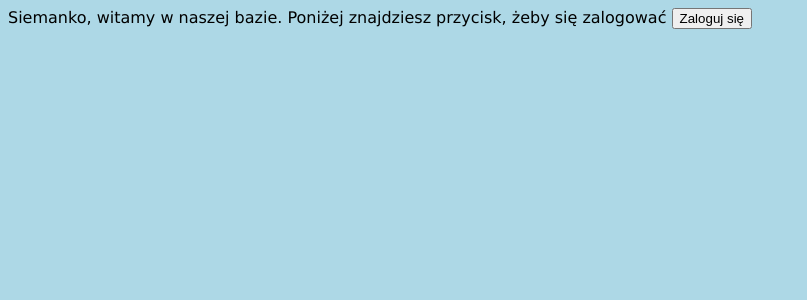
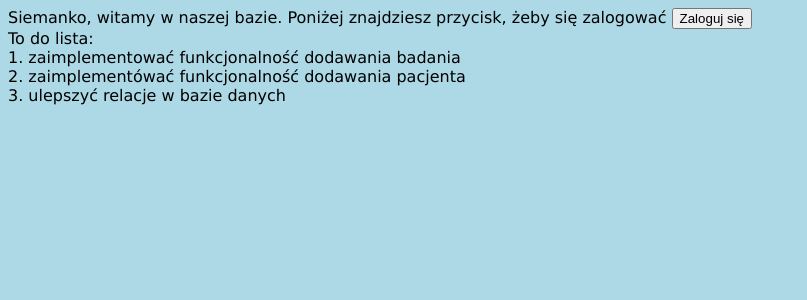
Before and after one commit to all2gos/mbd_lims, a Django app: page /home/ in a window 1280 px wide. Shown: the top 300 px of the page, without its empty margins (0-807 px from the left). Run offline with Django 5.2, Linux system fonts and the light colour scheme.

Commit message:
made to-do list

```diff
--- a/templates/home.html
+++ b/templates/home.html
@@ -14,5 +14,15 @@
 Siemanko, witamy w naszej bazie. Poniżej znajdziesz przycisk, żeby się zalogować
 <a href="{% url 'login' %}"><button>Zaloguj się</button></a>
 
+
+<br>
+To do lista:
+<br>
+1. zaimplementować funkcjonalność dodawania badania
+<br>
+2. zaimplementówać funkcjonalność dodawania pacjenta
+<br>
+3. ulepszyć relacje w bazie danych
+
 </body>
 </html>
```
